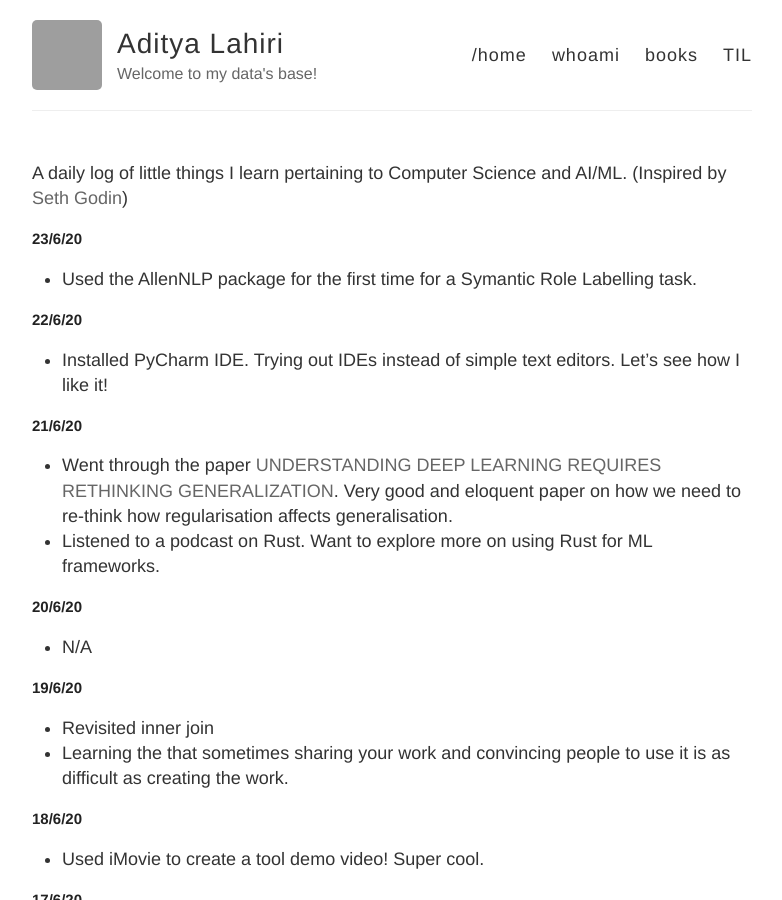
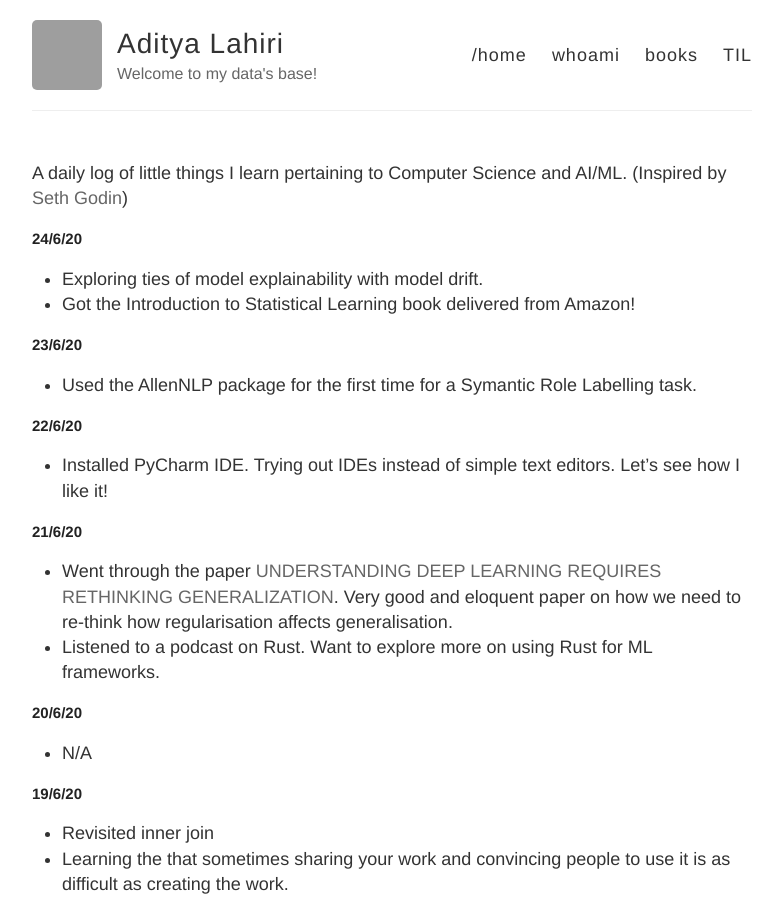
Before and after one commit to adityalahiri/adityalahiri.github.io, a Jekyll site: the page built from TIL.md, in a window 1280 px wide and 900 px high. Shown: the whole window, without its empty margins (248-1030 px from the left). Built offline with Jekyll 4.4.1, drawn with Linux system fonts in a browser that asks for light colours; our own code applies the rules of GitHub Pages for plain Markdown files; grey boxes are pictures that could not be loaded.

Commit message:
Update for 24/6

```diff
--- a/TIL.md
+++ b/TIL.md
@@ -1,5 +1,10 @@
 A daily log of little things I learn pertaining to Computer Science and AI/ML.
 (Inspired by [Seth Godin](https://seths.blog/))
+
+## 24/6/20
+
+* Exploring ties of model explainability with model drift.
+* Got the Introduction to Statistical Learning book delivered from Amazon!
 
 ## 23/6/20
 
```
